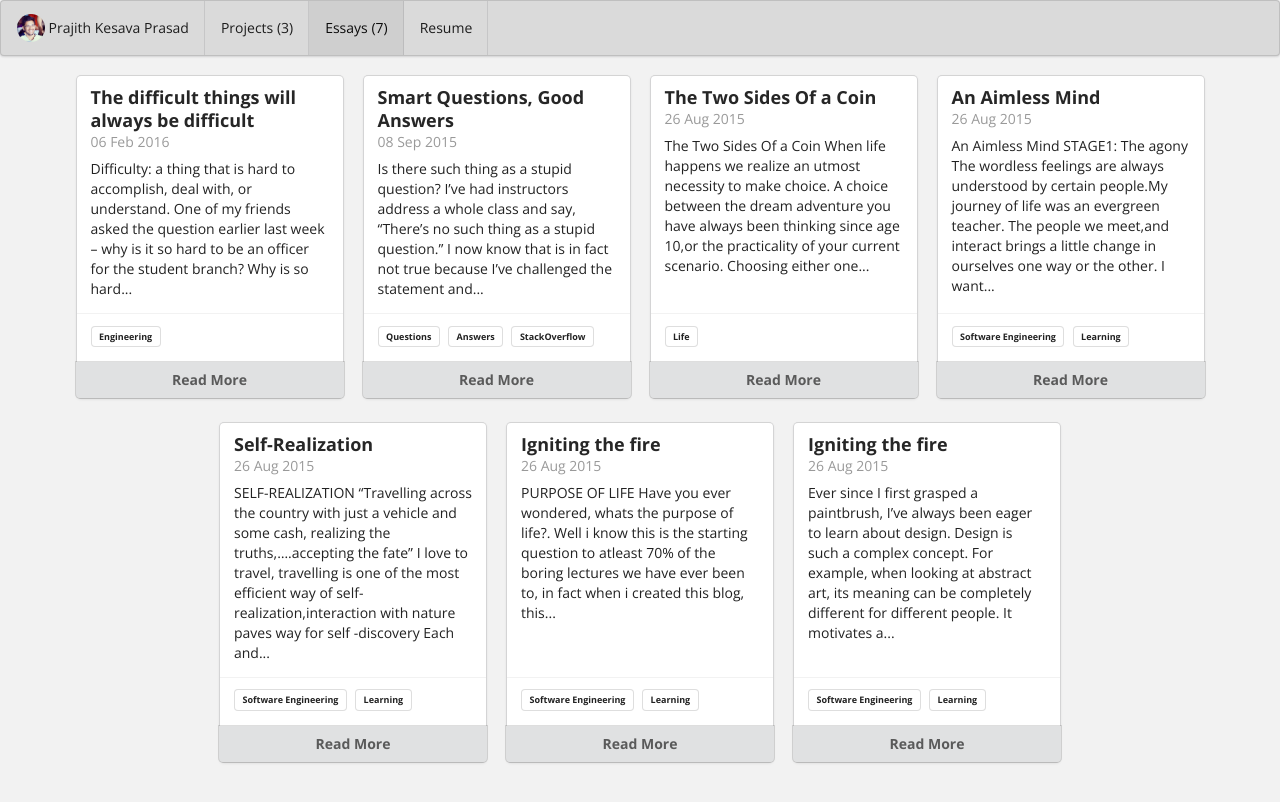
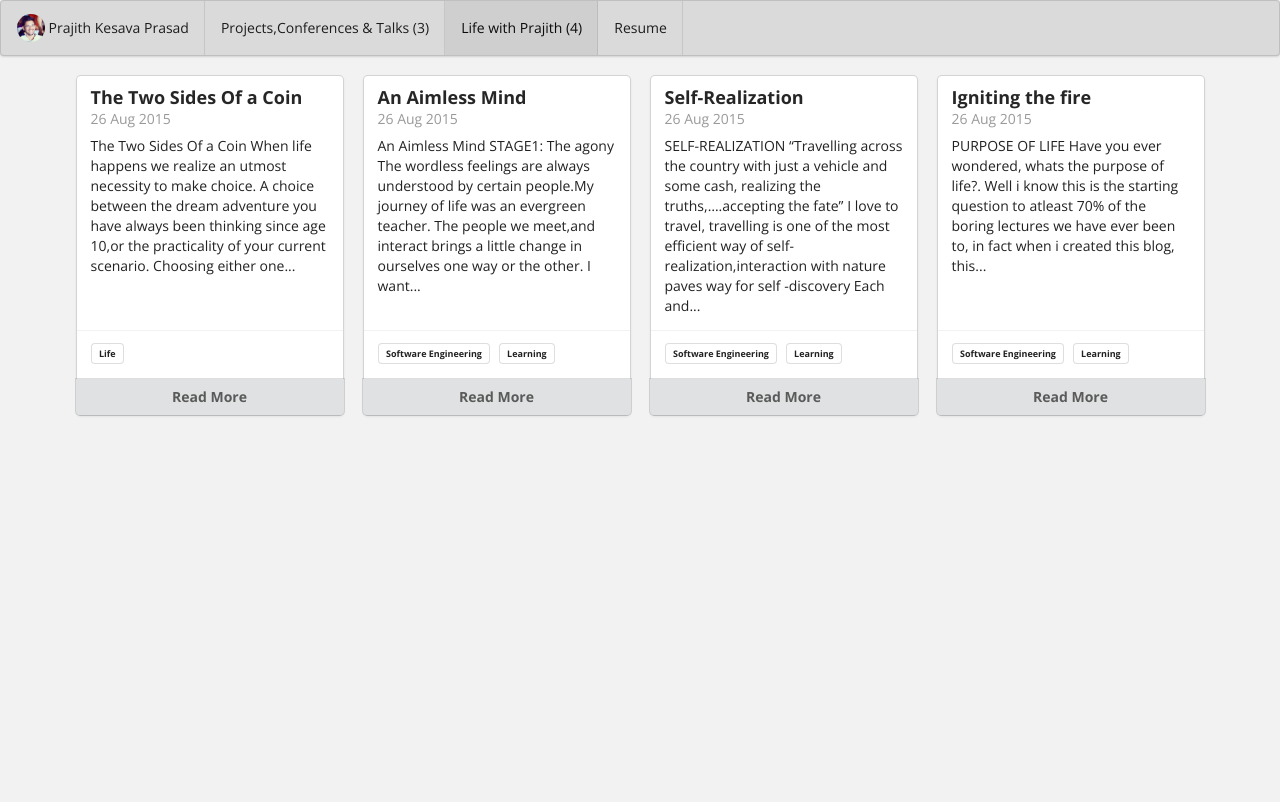
Before and after one commit to pkesavap/pkesavap.github.io, a Jekyll site: the page built from essays/index.html, in a window 1280 px wide. Shown: the top 802 px of the page. Built offline with Jekyll 4.4.1, drawn with Linux system fonts in a browser that asks for light colours; part of the change alters nothing that is shown.

Commit message:
Removed old essays

````diff
--- a/_includes/menubar.html
+++ b/_includes/menubar.html
@@ -11,10 +11,10 @@
       <img class="ui avatar image" src="https://raw.githubusercontent.com/pkesavap/pkesavap.github.io/master/images/molly.png"><span>{{ site.data.bio.basics.name }}</span>
     </a>
     {% if num_projects > 0 %}
-    <a href="{{ site.baseurl }}/projects" class=" {% if include.active == "projects" %} active {% endif %}item">Projects ({{ num_projects }})</a>
+    <a href="{{ site.baseurl }}/projects" class=" {% if include.active == "projects" %} active {% endif %}item">Projects,Conferences & Talks ({{ num_projects }})</a>
     {% endif %}
     {% if num_essays > 0 %}
-    <a href="{{ site.baseurl }}/essays" class=" {% if include.active == "essays" %} active {% endif %} item">Essays ({{ num_essays }})</a>
+    <a href="{{ site.baseurl }}/essays" class=" {% if include.active == "essays" %} active {% endif %} item">Life with Prajith ({{ num_essays }})</a>
     {% endif %}
     <a href="{{ site.baseurl }}/bio" class=" {% if include.active == "bio" %} active {% endif %} item">{{ site.bio-page-label }}</a>
   </nav>
--- a/essays/2015-08-26.md
+++ /dev/null
@@ -1,22 +0,0 @@
----
-layout: essay
-type: essay
-title: Igniting the fire
-# All dates must be YYYY-MM-DD format!
-date: 2015-08-26
-labels:
-  - Software Engineering
-  - Learning
----
-
-<img class="ui tiny left circular floated image" src="../images/paintbrushes.jpg">
-
-Ever since I first grasped a paintbrush, I’ve always been eager to learn about design. Design is such a complex concept. For example, when looking at abstract art, its meaning can be completely different for different people. It motivates a person to think thoughtfully and has the potential to submerge them in a sea of imagination. It’s that special relationship between the viewer and the art that makes something as technical as software engineering interesting to me.
-
-<img class="ui tiny left circular floated image" src="../images/design-technology.jpg">
-
-I never used to think that design and technology went hand in hand.  Thus, learning about software engineering and the role of design has been incredibly interesting to me. Design, implementation, and management are just some of the many things I wish to learn more about. Good art, in a way, makes a person question it. They become joined in the idea of visualization – where captivation meets inspiration.
-
-<img class="ui tiny left circular floated image" src="../images/software-code.jpg">
-
-I am now starting to take a Software Engineering class. I hope to learn a lot through the course, but I know it will be just the beginning of my journey. By the time I’m done with it, I hope I’ve learned enough to take the next step in my life as a developer. But until then, my fire will keep on burning.
--- a/essays/2015-09-08.md
+++ /dev/null
@@ -1,98 +0,0 @@
----
-layout: essay
-type: essay
-title: Smart Questions, Good Answers
-# All dates must be YYYY-MM-DD format!
-date: 2015-09-08
-labels:
-  - Questions
-  - Answers
-  - StackOverflow
----
-
-<img class="ui medium left floated image" src="../images/rtfm.png">
-
-## Is there such thing as a stupid question?
-
-I’ve had instructors address a whole class and say, “There’s no such thing as a stupid question.” I now know that is in fact not true because I’ve challenged the statement and received the appropriate dumb-stricken, annoyed look. There are definitely stupid questions, and along with that, usually unhelpful answers. Though we all might be guilty of being callous and making people victim to our poorly formed questions, there are steps we can take to ask smarter questions that hopefully don’t illicit the dreaded “rtfm” or “stfw” response.
-
-## What’s a smart question?
-
-Stack Overflow, a question and answer site for programmers, is a great resource for anyone who may have issues with code or who may simply want to learn new or different methods of doing something. There I found examples of good questions and bad questions, which could probably be improved.
-
-In the following example, we examine the components of a decent question. In this case, the asker is trying to figure out a way to get the date of the previous month in Python.
-
-```
-Q: python date of the previous month
-
-I am trying to get the date of the previous month with python. Here is what i've tried:
-
-str( time.strftime('%Y') ) + str( int(time.strftime('%m'))-1 )
-
-However, this way is bad for 2 reasons: First it returns 20122 for the February of 2012 (instead of 201202)
-and secondly it will return 0 instead of 12 on January.
-
-I have solved this trouble in bash with:
-
-echo $(date -d"3 month ago" "+%G%m%d")
-
-I think that if bash has a built-in way for this purpose, then python, much more equipped, should provide something
-better than forcing writing one's own script to achieve this goal. Of course i could do something like:
-
-if int(time.strftime('%m')) == 1:
-    return '12'
-else:
-    if int(time.strftime('%m')) < 10:
-        return '0'+str(time.strftime('%m')-1)
-    else:
-        return str(time.strftime('%m') -1)
-
-I have not tested this code and i don't want to use it anyway (unless I can't find any other way:/)
-
-Thanks for your help!
-```
-
-While the heading of his question could be better, it does convey what he’s trying to figure out. Usually something as brief as “python date of previous month” is what other users would enter in as search terms on Google, making it easily found. Another good thing about the question is that it’s not just a question. The asker shows what he or she has done and that he or she has put in some effort to answer the question. And while it may not be as important as the question itself, the asker shows courtesy, which does increase the chance of getting an answer.
-
-```
-A: datetime and the datetime.timedelta classes are your friend.
-
-1. find today
-2. use that to find the first day of this month.
-3. use timedelta to backup a single day, to the last day of the previous month.
-4. print the YYYYMM string you're looking for.
-
-Like this:
-
- >>> import datetime
- >>> today = datetime.date.today()
- >>> first = datetime.date(day=1, month=today.month, year=today.year)
- >>> lastMonth = first - datetime.timedelta(days=1)
- >>> print lastMonth.strftime("%Y%m")
- 201202
- >>>
-
-```
-
-The asker received six possible answers, and he or she was successful in inciting discussion from multiple users. The answers themselves were clear and were devoid of the rumored sarcasm and hostility of “hackers.” Since I myself have referenced this page and found it useful, I can confidently say that it is a good question.
-
-## The foolproof way to get ignored.
-
-While there are decent questions that benefit everyone, there are those one can ask to create an entirely different effect. In the following example, a user asks how he would, in short, create a desktop application with Facebook.
-
-```
-Q: Facebook Desktop Notifier
-
-I am a beginner programmer that have never used anything other than what's included in a language.
-
-I am trying to create a desktop application that notifies me anytime I get an update onfacebook.
-How should go about doing this? Thanks in advance.
-
-edit Sorry I was not clear. Is there any way to make a DESKTOP application with facebook?
-```
-
-A simple “yes” would have answered the question, but we know that’s not the sort of answer he or she is looking for. Fortunately, someone kindly responded with a link to Facebook’s developer website. The asker should have done more research on his or her potential project. Then further down the road, he or she could have asked more specific and detailed questions that wouldn’t require a thousand-paged response for a sufficient answer.
-
-## Conclusion
-
-When we rely on others’ generosity and expertise to provide answers to our questions, it should hold that the question we ask should be one that leads to efficient and effective help that not only benefits us, but also the people we ask and others who might ask the same question in the future. Thus, if you have a question… make it a smart one! Asking questions may not always get you the best answer, but asking them in a way that will make others want to answer them will increase the success of finding a good solution and make it a positive experience on all sides.
--- a/essays/2016-02-06.md
+++ /dev/null
@@ -1,51 +0,0 @@
----
-layout: essay
-type: essay
-title: The difficult things will always be difficult
-# All dates must be YYYY-MM-DD format!
-date: 2016-02-06
-labels:
-  - Engineering
----
-
-<img class="ui tiny right spaced image" src="../images/degree_difficulty.jpg">*Difficulty: a thing that is hard to accomplish, deal with, or understand.*
-
-One of my friends asked the question earlier last week -- why is it so hard to be an officer for the student branch? Why is so hard compared to working at my on-campus job? This question came after he struggled a little with bookkeeping for the student organization.
-
-Now I gave him the standard answer - being an officer of an organization requires that you manage your time between school and work. There isn't anyone telling you what to do. It's the answer any good mentor would give, and is mostly true.
-
-But the more I though about it, the more I wondered to myself...damn that's a really great question; it's one that deserves some more thought. Most people I think stop at the answer I gave previously - he obviously isn't managing his time properly.
-
-Here's what I think: the difficult things will always be difficult.
-
-## In the context of programming
-
-In the context of programming, this has always been true. The difficult problems have always been different, although changes in technology can change the landscape quite a bit. "Business" type applications are the things that come to mind for me. Those types of applications are usually coupled in some way with people ... and people are awfully hard to deal with!
-
-Consider that one of the most popular content management systems is also considered the most horrible - Wordpress. But really, is there anything that fills that need? If it was so easy in the first place, where is the solution? Where's the magic CMS that is designed well enough that everyone hops on the boat to use it?
-
-Some things are just difficult - building applications that humans use is hard, and will probably be hard for at least the near future.
-
-## In the context of engineering
-
-Ever hear people ragging on engineering companies for delivering late and way over budget? Well, some engineering jobs are really difficult, especially if the requirements and funding are undulating underneath you. Because of the nature of the problem, sometimes engineering firms require large amounts of engineers and workers, inviting further problems and delays.
-
-The Honolulu Rail project at home has become this sort of poster child of failure, budget overrun and overall incompetence in Hawaii. Well, working though regulatory boards and fiscal procedures in Hawaii seems like it's a mind bogglingly difficult job to do. Granted, there might be some fishy stuff going on, but I refuse to believe that everyone is involved for nefarious reasons.
-
-The problem of creating an unprecedented public transportation backbone on an island is difficult! I'm not sure we would have done it right, even if the best people were involved.
-
-## In the context of relationships
-
-So in the end, we realize that all engineering and programming is there for a reason - to serve human needs. Maybe that's why those things are difficult, because they both involve humans and are for humans.
-
-Relationships, regardless if they're romantic or not take work. Humans are fickle creatures and relationships can come and go with the wind. To properly maintain something over time requires work. Family takes work. Marriage takes work. We live to figure out what works and what doesn't and hope that as we move forward we're improving.
-
-Relationships have always been difficult, and by nature will continue to be so.
-
-## Okay!
-
-So back to the original premise; why is being one of the club officers so difficult?
-
-And the final answer - it's supposed to be difficult, and it's supposed to challenge you, just like everything else that humans do that is difficult: programming, engineering, engaging in relationships, pondering the universe, etc.
-
-Ultimately the question you should really ask yourself if something if particularly difficult is then "is it worth it"? That is something that is context specific and only you can answer yourself.
````
